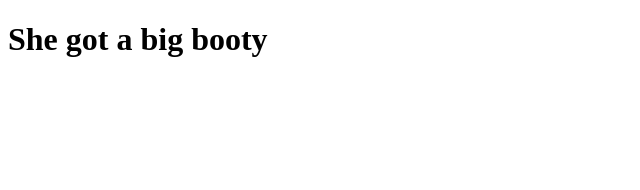
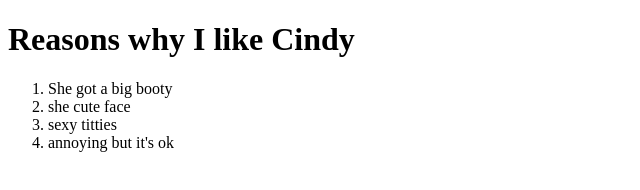
Before and after one commit to mli727/my-personal-website, a plain HTML site: page index.html in a window 1280 px wide. Shown: the whole page, without its empty margins (0-640 px from the left). Drawn offline with Linux system fonts and the light colour scheme.

Commit message:
changes made v1

```diff
--- a/index.html
+++ b/index.html
@@ -1,9 +1,15 @@
 <!DOCTYPE html>
 <html lang="en">
     <head>
-        <title>Reasons Why I like Cindy</title>
+        <title>Michael Li's Personal Website</title>
     </head>
     <body>
-        <h1>She got a big booty</h1>
+        <h1>Reasons why I like Cindy</h1>
+        <ol>
+            <li>She got a big booty</li>
+            <li>she cute face</li>
+            <li>sexy titties</li>
+            <li>annoying but it's ok</li>
+        </ol>
     </body>
 </html>
```
